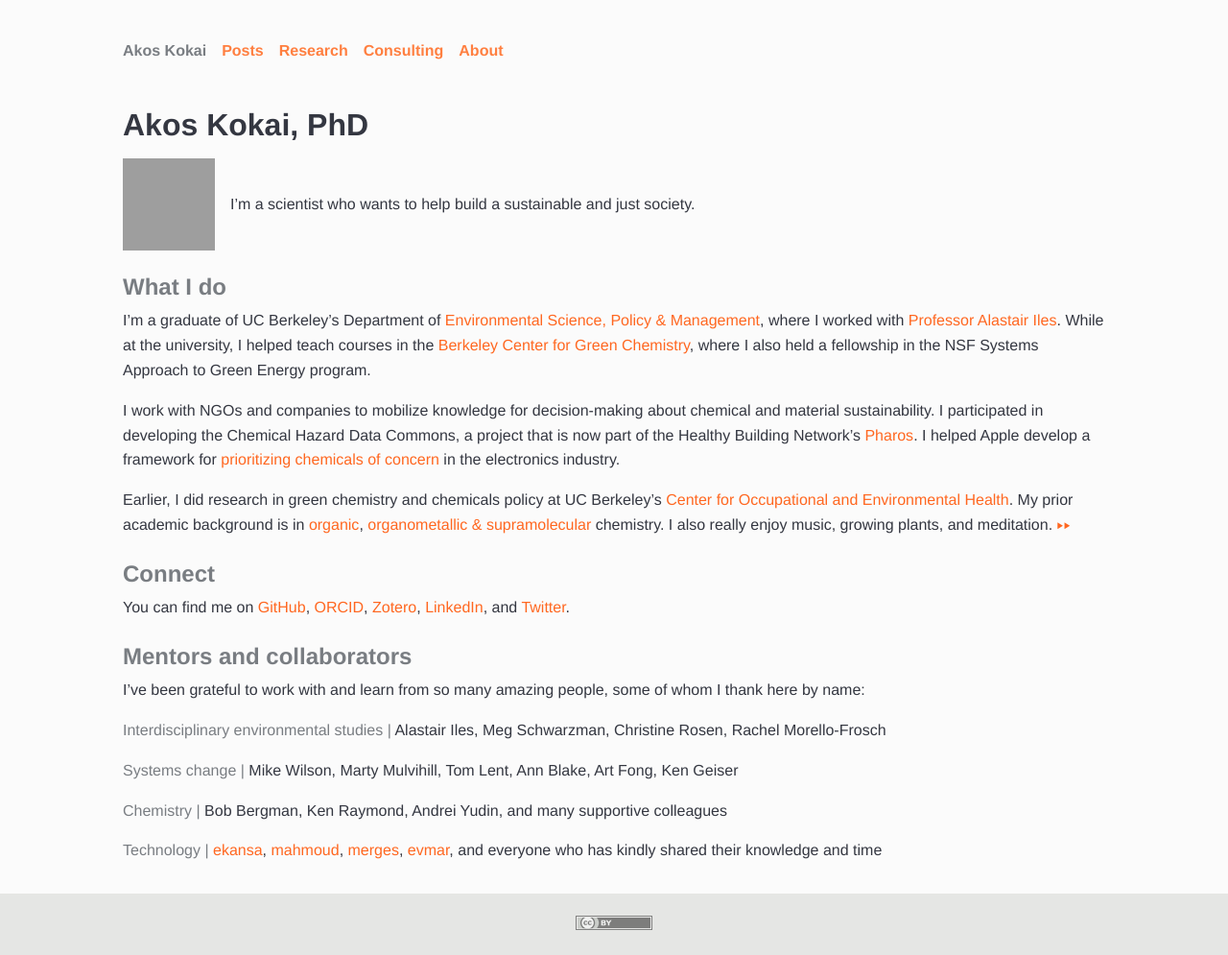
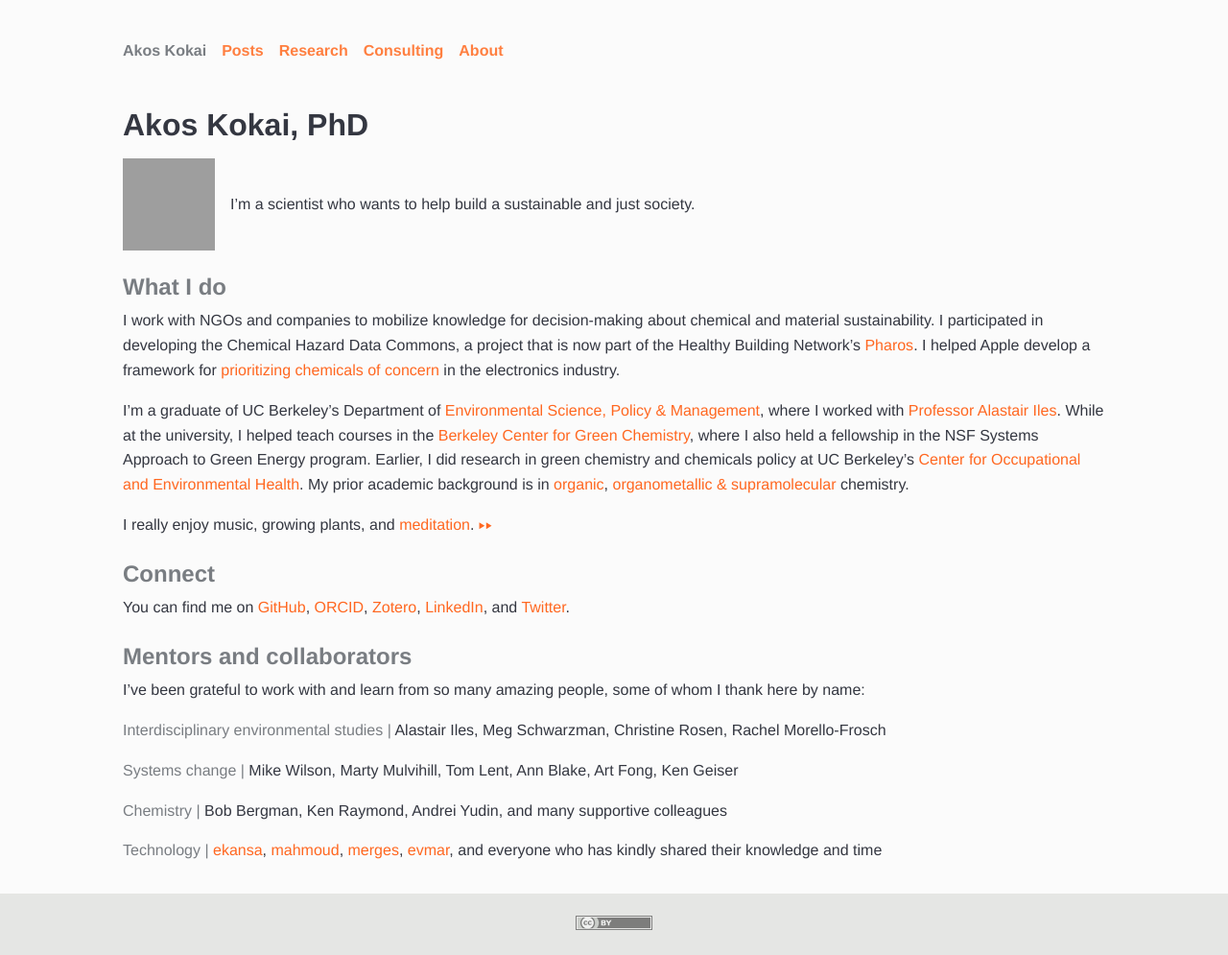
Before and after one commit to akokai/akokai.github.io, a Jekyll site: the page built from about/index.html, in a window 1280 px wide. Shown: the whole page at 96% size. Built offline with Jekyll 4.4.1, drawn with Linux system fonts in a browser that asks for light colours; grey boxes are pictures that could not be loaded.

Commit message:
🌈🕉

```diff
--- a/about/index.html
+++ b/about/index.html
@@ -11,11 +11,12 @@ title: "About"
 </div>
 
 <h2>What I do</h2>
-<p>I’m a graduate of UC Berkeley’s Department of <a href="https://ourenvironment.berkeley.edu/">Environmental Science, Policy &amp; Management</a>, where I worked with <a href="https://ourenvironment.berkeley.edu/people/alastair-t-iles">Professor Alastair Iles</a>. While at the university, I helped teach courses in the <a href="https://bcgc.berkeley.edu/">Berkeley Center for Green Chemistry</a>, where I also held a fellowship in the NSF Systems Approach to Green Energy program.</p>
 
 <p>I work with NGOs and companies to mobilize knowledge for decision-making about chemical and material sustainability. I participated in developing the Chemical Hazard Data Commons, a project that is now part of the Healthy Building Network’s <a href="https://pharosproject.net/">Pharos</a>. I helped Apple develop a framework for <a href="https://www.apple.com/environment/pdf/Apple_Prioritizing_Chemicals_2018.pdf">prioritizing chemicals of concern</a> in the electronics industry.</p>
 
-<p>Earlier, I did research in green chemistry and chemicals policy at UC Berkeley’s <a href="https://coeh.berkeley.edu">Center for Occupational and Environmental Health</a>. My prior academic background is in <a href="https://doi.org/10.1021/jo062401o">organic</a>, <a href="https://doi.org/10.1080/10610278.2015.1122196">organometallic &amp; supramolecular</a> chemistry. I also really enjoy music, growing plants, and meditation. <a href="{{ site.baseurl }}/faq/">▸▸</a></p>
+<p>I’m a graduate of UC Berkeley’s Department of <a href="https://ourenvironment.berkeley.edu/">Environmental Science, Policy &amp; Management</a>, where I worked with <a href="https://ourenvironment.berkeley.edu/people/alastair-t-iles">Professor Alastair Iles</a>. While at the university, I helped teach courses in the <a href="https://bcgc.berkeley.edu/">Berkeley Center for Green Chemistry</a>, where I also held a fellowship in the NSF Systems Approach to Green Energy program. Earlier, I did research in green chemistry and chemicals policy at UC Berkeley’s <a href="https://coeh.berkeley.edu">Center for Occupational and Environmental Health</a>. My prior academic background is in <a href="https://doi.org/10.1021/jo062401o">organic</a>, <a href="https://doi.org/10.1080/10610278.2015.1122196">organometallic &amp; supramolecular</a> chemistry.</p>
+
+<p>I really enjoy music, growing plants, and <a href="https://eastbaymeditation.org">meditation</a>. <a href="{{ site.baseurl }}/faq/">▸▸</a></p>
 
 <h2>Connect</h2>
 <p>You can find me on <a href="https://github.com/akokai">GitHub</a>, <a href="https://orcid.org/0000-0002-0335-7780">ORCID</a>, <a href="https://www.zotero.org/akokai">Zotero</a>, <a href="https://www.linkedin.com/in/akokai">LinkedIn</a>, and <a href="https://twitter.com/akoskokai">Twitter</a>.</p>
```
